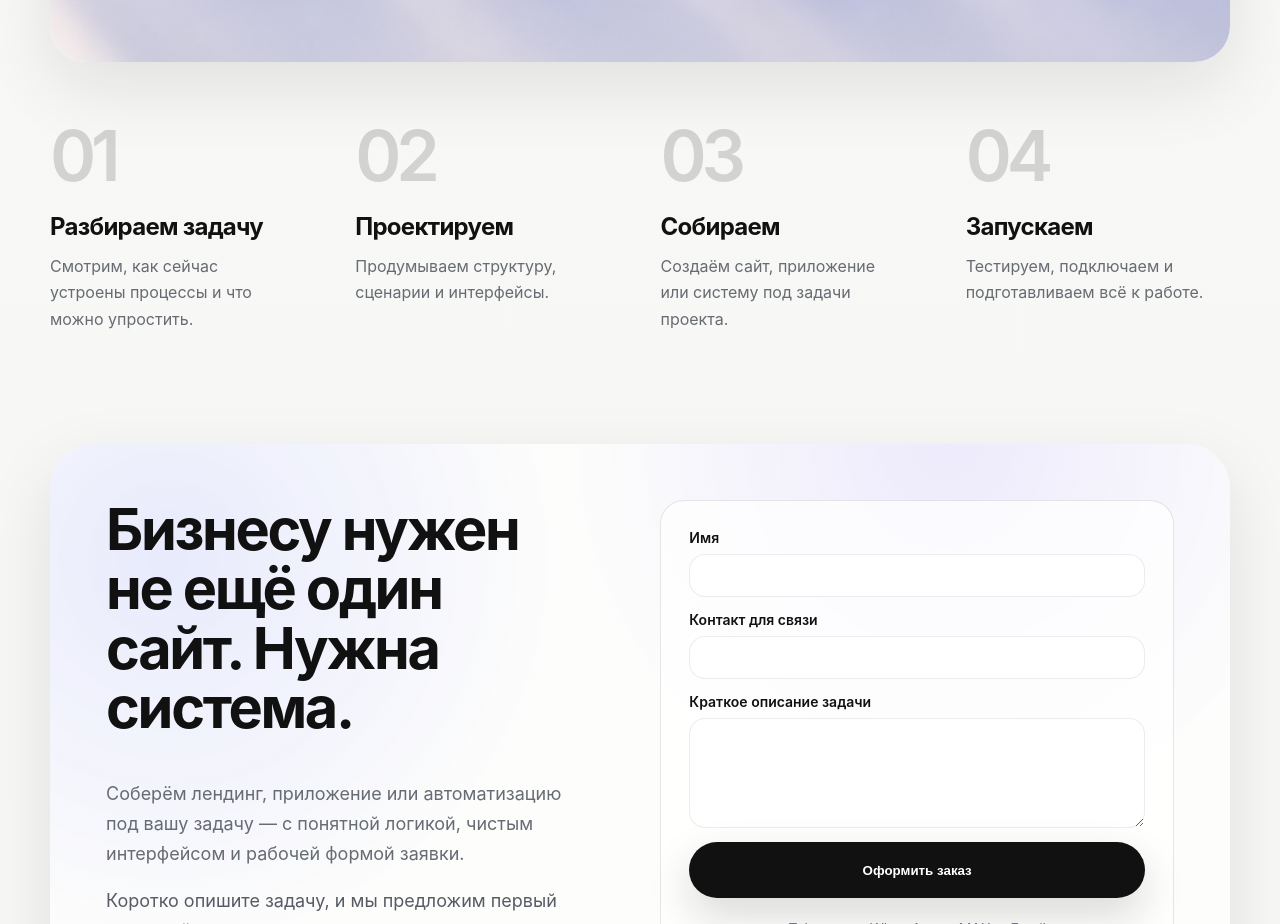
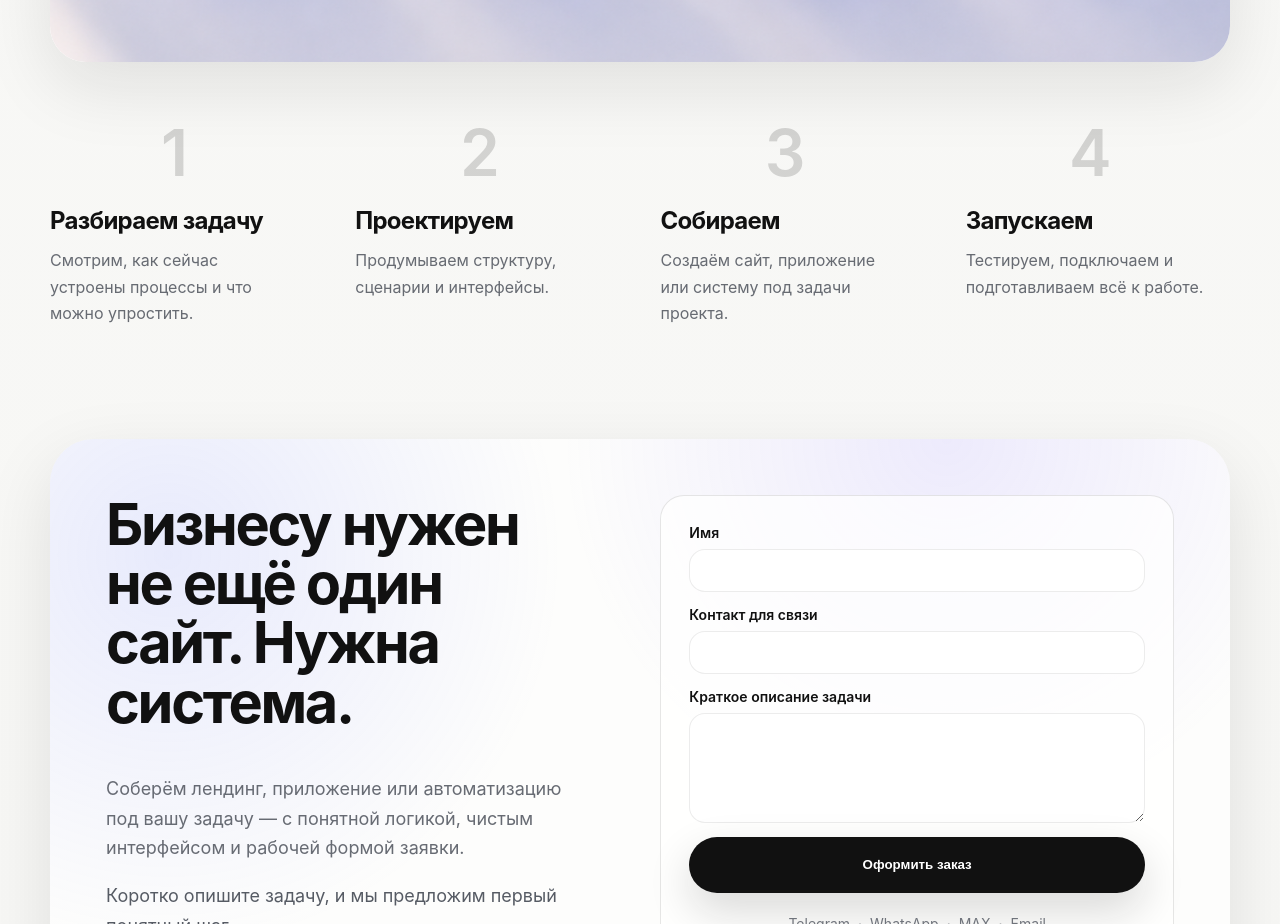
Before and after one commit to vladtranskom888-hue/lending_my, a React (Vite) app: page / in a window 1280 px wide. Shown: the part 4220-5144 px from the top of the page. Built offline with nearby package versions, Linux system fonts and the light colour scheme.

Commit message:
Update process step numbering

```diff
--- a/src/App.jsx
+++ b/src/App.jsx
@@ -161,7 +161,7 @@ export default function App() {
         <div className="timeline">
           {steps.map(([title, text], index) => (
             <article className="timelineStep" key={title}>
-              <span>{String(index + 1).padStart(2, '0')}</span>
+              <span>{index + 1}</span>
               <h3>{title}</h3>
               <p>{text}</p>
             </article>
--- a/src/styles.css
+++ b/src/styles.css
@@ -420,12 +420,14 @@ p {
 
 .timelineStep span {
   display: block;
+  width: 100%;
   margin-bottom: 24px;
   color: rgba(17, 17, 17, 0.16);
-  font-size: clamp(42px, 5.8vw, 70px);
+  font-size: clamp(40px, 5.2vw, 64px);
   font-weight: 620;
   line-height: 0.92;
-  letter-spacing: -0.075em;
+  letter-spacing: -0.045em;
+  text-align: center;
 }
 
 .productSection {
```
